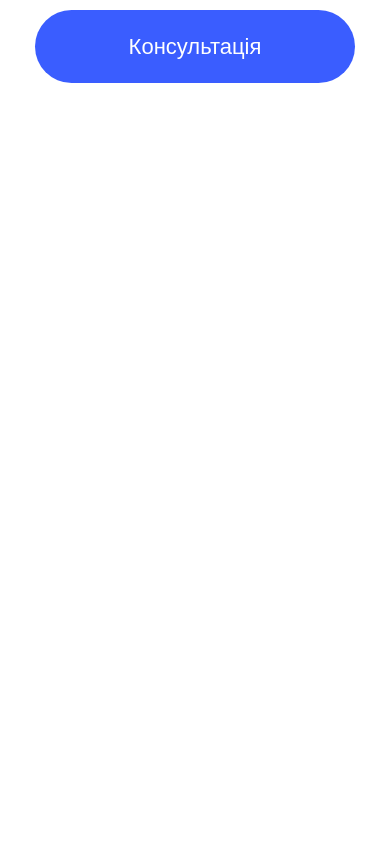
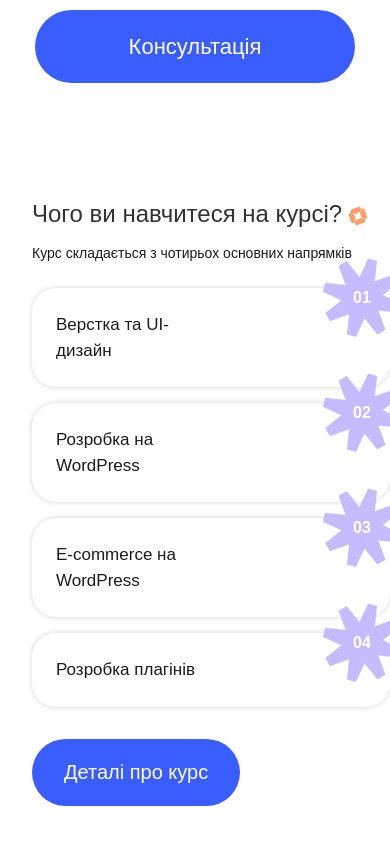
Before and after one commit to Mar4ik-G/ui-onixer, a React (Vite) app: page / in a window 390 px wide. Shown: the part 3970-4814 px from the top of the page. Before the commit the page ends 4202 px from the top, so only its background shows below. Built offline with nearby package versions, Linux system fonts and the light colour scheme; a web font is replaced by a local one.

Commit message:
add CourseDirections component and implement responsive styles for mobile layout

```diff
--- a/src/App.tsx
+++ b/src/App.tsx
@@ -31,7 +31,7 @@
                         <Facts/>
                         <Salary/>
                         <AboutCourse/>
-                        {/* <CourseDirections/> */}
+                        <CourseDirections/>
                         {/* <CourseDetails/> */}
                         {/* <CourseFitSection/> */}
                         {/* <OurMentors/> */}
--- a/src/components/CourseDirections/course-diractions.scss
+++ b/src/components/CourseDirections/course-diractions.scss
@@ -90,3 +90,42 @@
     cursor: pointer;
   }
 }
+
+@media (max-width: 768px) {
+  .directions {
+    padding: 0px 0 24px 32px;
+
+    .directions__title {
+      font-size: 24px;
+      line-height: 120%;
+      font-weight: 400;
+      display: inline;
+      white-space: normal;
+
+      img {
+        display: inline-block;
+        width: 24px;
+        height: 24px;
+        margin-left: 4px;
+        vertical-align: middle;
+      }
+    }
+
+    &__subtitle {
+      font-size: 14px;
+      line-height: 150%;
+      margin-bottom: 24px;
+    }
+
+    &__list {
+      flex-direction: column;
+      gap: 16px;
+    }
+
+    &__card {
+      width: auto;
+    }
+  }
+
+
+}
--- a/src/components/CourseDirections/index.tsx
+++ b/src/components/CourseDirections/index.tsx
@@ -8,7 +8,7 @@
             <section className="directions">
                 <div className="directions__container page__container">
                     <h2 className="directions__title">
-                        Чого ви навчитеся на курсі?
+                        <span>Чого ви навчитеся на курсі?</span>
                         <img src={orangeIcon} alt="" className="directions__icon" />
                     </h2>
                     <p className="directions__subtitle">
```
